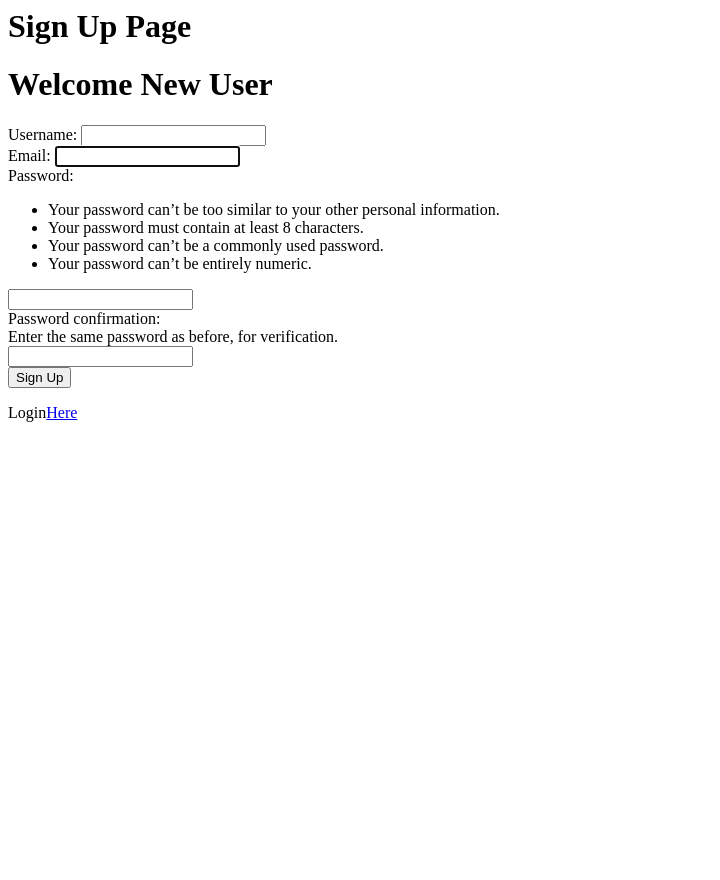
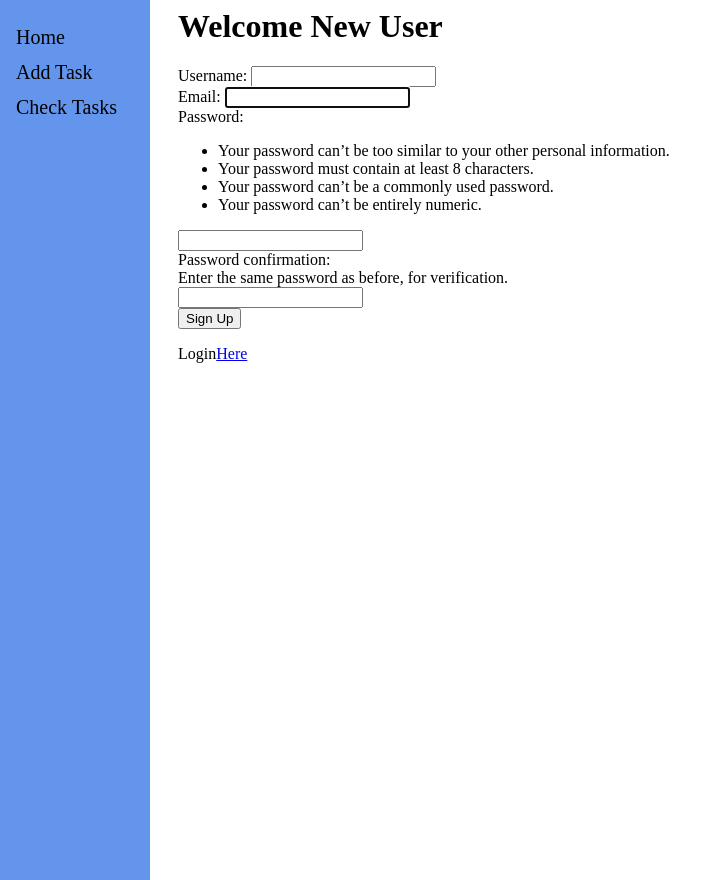
Before and after one commit to Angore-78/Alx_Capstone_Reminder_Web_App, a Django app: page /sign_up/ in a window 1280 px wide. Shown: the whole page, without its empty margins (0-720 px from the left). Run offline with Django 5.2, Linux system fonts and the light colour scheme.

```diff
--- a/reminders/templates/reminders/base.html
+++ b/reminders/templates/reminders/base.html
@@ -1,14 +1,55 @@
 <html>
     <head>
+        <style type="text/css">
+            .sidenav{
+                height:100%;
+                width:150px;
+                position:fixed;
+                z-index:1;
+                top:0;
+                left:0;
+                background-color: cornflowerblue;
+                overflow-x: hidden;
+                padding-top: 20px;
+            }
+            .sidenav a {
+                padding:6px 8px 6px 16px;
+                text-decoration: none;
+                font-size:20px;
+                color: black;
+                display: block;
+            }
+
+            .sidenav a:hover{
+                color: #f1f1f1;
+            }
+
+            .main{
+                margin-left: 160px;
+                padding: 0px 10px;
+            }
+
+        </style>
         <title>
-            Task Reminders
-        </title>
-    </head>
-    <body>
-        <header><h1>{% block title %}
+            <header><h1>{% block title %}
             {% endblock %}</h1>
             </header>
-            <div>
+        </title>
+
+    </head>
+
+
+    <body>
+        <div class="sidenav">
+            <a href="/">Home</a>
+            <a href="/create">Add Task</a>
+            <a href="/to_do">Check Tasks</a>
+
+        </div>
+
+
+
+            <div id="content", name="content", class="main">
                 {%block content%}
                 {%endblock content%}
             </div>
```
